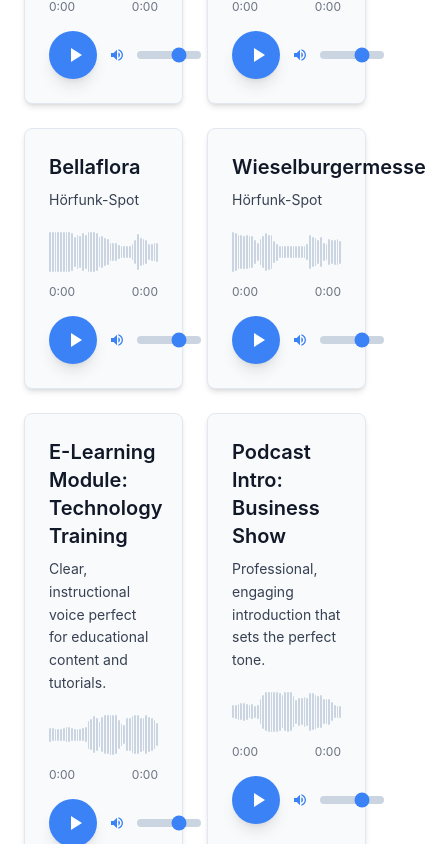
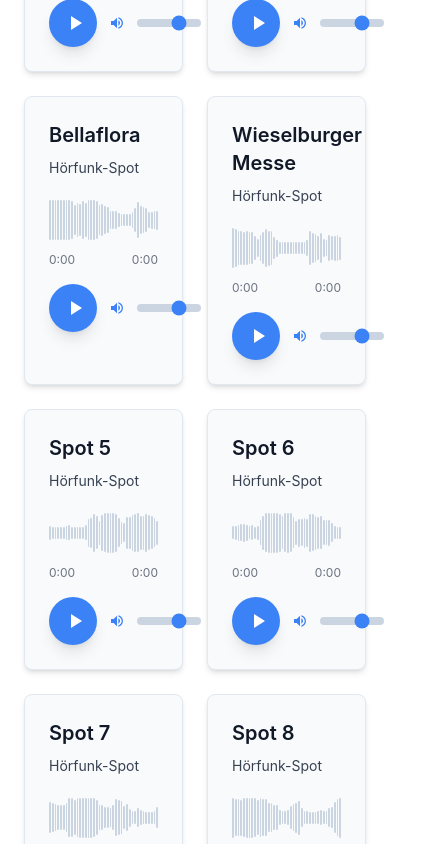
Before and after one commit to DavidWeinzierl/speakersite2, a React (Create React App) app: page / in a window 390 px wide. Shown: the part 3180-4024 px from the top of the page, 426 px wide, since content can reach past the window. Built offline with nearby package versions, Linux system fonts and the light colour scheme.

Commit message:
mobile brand carousel

```diff
--- a/src/components/BrandCarousel.js
+++ b/src/components/BrandCarousel.js
@@ -45,23 +45,23 @@
 
         </div>
 
-        {/* Brand Carousel */}
-        <div className="relative h-48 flex items-center justify-center">
+        {/* Brand Carousel - Mobile: 2 brands, Desktop: 4 brands */}
+        <div className="relative h-40 md:h-48 flex items-center justify-center">
           <div className="w-full max-w-6xl overflow-hidden">
             <div
               ref={carouselRef}
               className="flex"
               style={{
-                transform: `translateX(-${currentIndex * 25}%)`,
+                transform: `translateX(-${currentIndex * 50}%)`,
                 transition: isTransitioning ? 'transform 0.7s ease-in-out' : 'none'
               }}
             >
               {extendedBrands.map((brand, index) => (
                 <div
                   key={`${brand.id}-${index}`}
-                  className="flex-none w-1/4 flex items-center justify-center px-2"
+                  className="flex-none w-1/2 md:w-1/4 flex items-center justify-center px-2"
                 >
-                  <div className="w-64 h-40 bg-white rounded-lg shadow-md flex items-center justify-center p-6 border border-gray-100 hover:shadow-lg transition-shadow duration-300 relative">
+                  <div className="w-48 md:w-64 h-32 md:h-40 bg-white rounded-lg shadow-md flex items-center justify-center p-4 md:p-6 border border-gray-100 hover:shadow-lg transition-shadow duration-300 relative">
                     <img
                       src={brand.logo}
                       alt={brand.name}
--- a/src/data/content.js
+++ b/src/data/content.js
@@ -65,29 +65,29 @@
           file: process.env.PUBLIC_URL + "/audio/bellaflora.mp3"
         },
         {
-          title: "Wieselburgermesse",
+          title: "Wieselburger Messe",
           description: "Hörfunk-Spot",
           // Change this line:
           file: process.env.PUBLIC_URL + "/audio/wieselburgermesse.mp3"
         },
         {
-          title: "E-Learning Module: Technology Training",
-          description: "Clear, instructional voice perfect for educational content and tutorials.",
+          title: "Spot 5",
+          description: "Hörfunk-Spot",
           file: process.env.PUBLIC_URL + "/audio/sample1.mp3?id=5"
         },
         {
-          title: "Podcast Intro: Business Show",
-          description: "Professional, engaging introduction that sets the perfect tone.",
+          title: "Spot 6",
+          description: "Hörfunk-Spot",
           file: process.env.PUBLIC_URL + "/audio/sample1.mp3?id=6"
         },
         {
-          title: "Audiobook Narration: Fiction",
-          description: "Immersive storytelling with character voices and emotional depth.",
+          title: "Spot 7",
+          description: "Hörfunk-Spot",
           file: process.env.PUBLIC_URL + "/audio/sample1.mp3?id=7"
         },
         {
-          title: "TV Commercial: Lifestyle Brand",
-          description: "Sophisticated, aspirational voice that connects with premium audiences.",
+          title: "Spot 8",
+          description: "Hörfunk-Spot",
           file: process.env.PUBLIC_URL + "/audio/sample1.mp3?id=8"
         }
       ],
```
